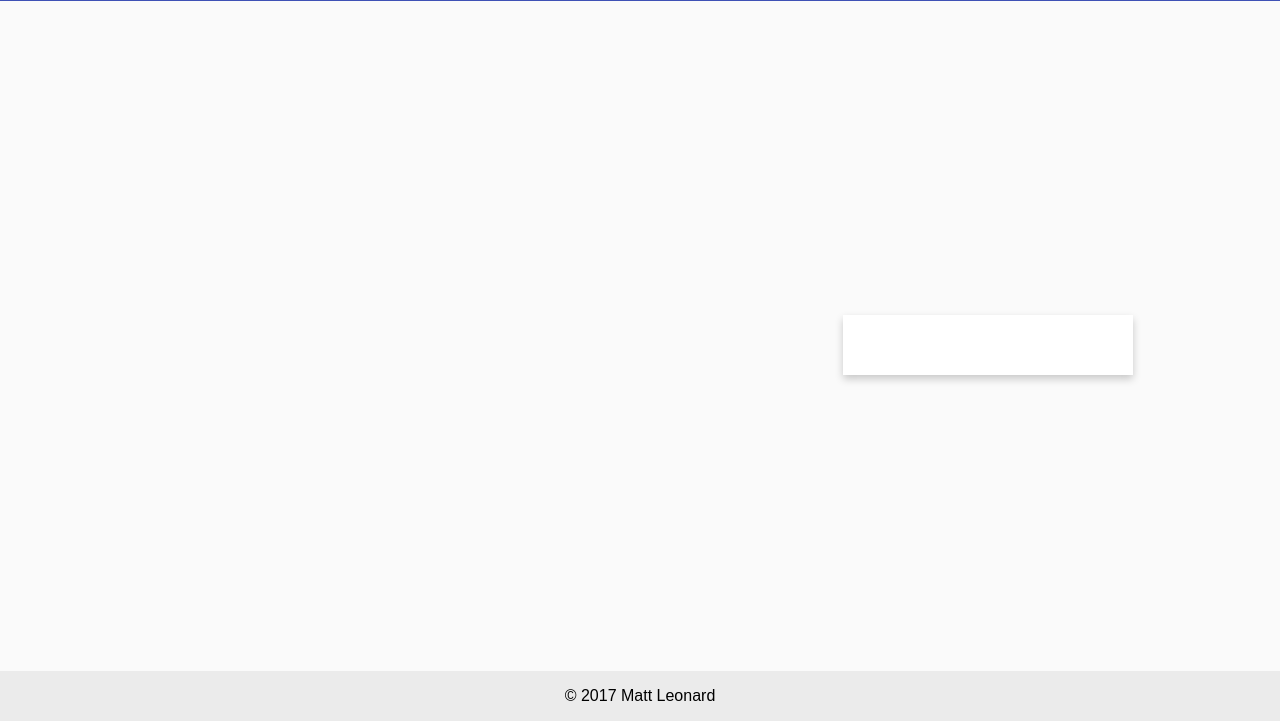
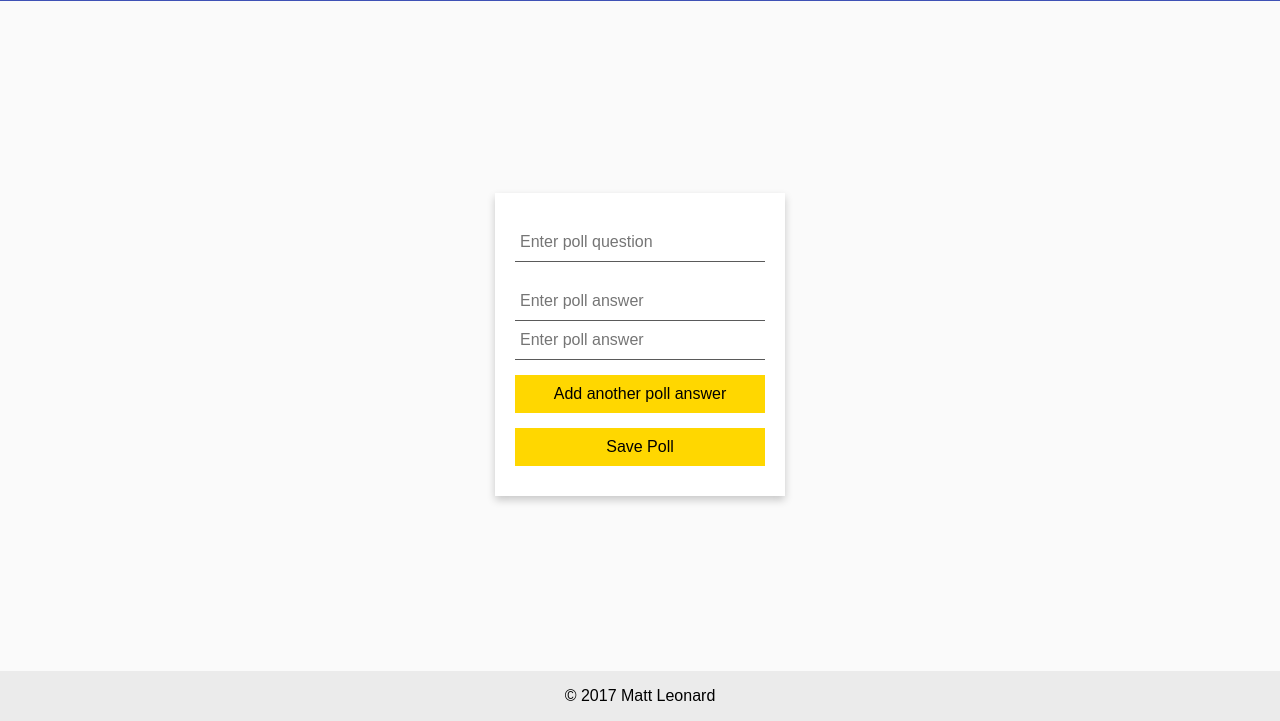
Before and after one commit to matty22/VotingApp, a website: page public/addpoll.html in a window 1280 px wide. Shown: the part 79-800 px from the top of the page. Drawn offline with nearby package versions, Linux system fonts and the light colour scheme; no server answers.

Commit message:
added addpoll.html and addpoll.js. Can now add a new poll and POST to mongodb

```diff
--- a/public/poll.html
+++ b/public/addpoll.html
@@ -8,7 +8,6 @@
     <meta name="description" content="">
     <meta name="author" content="">
     <link rel="icon" href="../../favicon.ico">
-    <script src="https://cdnjs.cloudflare.com/ajax/libs/Chart.js/2.6.0/Chart.min.js"></script>
     <title>The Vote-tastic Voting Machine</title>
     <!-- Styles for poll page -->
     <link rel="stylesheet" href="../stylesheets/pollsStyle.css">
@@ -30,15 +29,19 @@
     </header>
     <h3 id="pollTitle"></h3>
     <main id="mainBody">
-      <canvas id="myChart" width="400" height="400"></canvas>
       <div>
-        <form id="pollOptionsForm" method="put">
+        <form id="newPollForm" method="put">
+          <input id="pollQuestionField" type="text" placeholder="Enter poll question">
+          <input id="answer1" type="text" placeholder="Enter poll answer">
+          <input id="answer2" type="text" placeholder="Enter poll answer">
+          <input id="addOptionButton" type="button" value="Add another poll answer" onclick="addPollAnswer()">
+          <input id="newPollSubmit" type="button" value="Save Poll" onclick="pollCreated()">
         </form>
       </div>
     </main>
     <footer>
       <p>&copy; 2017 Matt Leonard</p>
     </footer>
-    <script type="text/javascript" src="/javascripts/poll.js"></script>
+    <script type="text/javascript" src="/javascripts/addpoll.js"></script>
   </body>
 </html>
--- /dev/null
+++ b/public/javascripts/addpoll.js
@@ -0,0 +1,48 @@
+
+function addPollAnswer() {
+  let optionsLength = document.forms[0].length - 2;
+  if (optionsLength < 12) {
+    let index = "answer" + optionsLength;
+    let optionChild = document.createElement("input");
+    optionChild.setAttribute("type", "text");
+    optionChild.setAttribute("placeholder", "Enter poll answer")
+    optionChild.setAttribute("id", index)
+    document.getElementById("answer2").after(optionChild);
+  } else {
+    document.getElementById("addOptionButton").disabled = true;
+  }
+}
+
+
+// Function that takes newly created polls on addpoll.html page and sends to Express POST route
+function pollCreated() {
+
+  let formObj = {
+    _id: "",
+    title: "",
+    answers: []
+  }
+
+  formObj.title = document.getElementById('pollQuestionField').value;
+  document.querySelectorAll('[id^=answer]').forEach(function(element) {
+    formObj.answers.push({"label": element.value, "votes": 0})
+  });
+  console.log(formObj);
+
+
+  // Setup data object to send to Express route
+  var json = JSON.stringify(formObj);
+  var xhr = new XMLHttpRequest();
+  xhr.open('POST', 'http://localhost:3000/polls/add/data', true);
+  xhr.setRequestHeader('Content-type','application/json; charset=utf-8');
+  xhr.onload = function() {
+      if (xhr.status === 200) {
+        let redirectURL = JSON.parse(xhr.responseText);
+        window.location = redirectURL.redirect;
+      }
+      else {
+          console.error("you suck: addpoll.js page");
+      }
+  }
+  xhr.send(json);
+}
--- a/public/javascripts/poll.js
+++ b/public/javascripts/poll.js
@@ -115,7 +115,7 @@ function buildChart(dataObj) {
               labels: chartDataObj.labels,
               datasets: [{
                     data: chartDataObj.data,
-                    backgroundColor: ["#9c27b0", "#ff5722", "#795548", "#2196f3", "#e91e63", "#607d8b", "#4caf50", "#f44336", "#cddc39", "#ffeb3b", "#00bcd4", "#9e9e9e"]
+                    backgroundColor: ["#9c27b0", "#ff5722", "#2196f3", "#795548", "#e91e63", "#607d8b", "#4caf50", "#f44336", "#cddc39", "#ffeb3b", "#00bcd4", "#9e9e9e"]
                 }]
           }
         }
--- a/public/stylesheets/pollStyle.css
+++ b/public/stylesheets/pollStyle.css
@@ -1,11 +1,6 @@
 
 #pollTitle {
   align-self: center;
-}
-
-#mainBody {
-  display: flex;
-  justify-content: space-around;
 }
 
 canvas {
@@ -22,11 +17,23 @@ form span {
   margin-bottom: 5px;
 }
 
+#pollQuestionField {
+  margin-bottom: 20px;
+}
+
+input[type="text"] {
+  border: 0;
+  outline: 0;
+  border-bottom: 1px solid #5a5a5a;
+  padding: 10px 5px;
+  font-size: 16px;
+}
+
 input[type="button"] {
   margin-top: 15px;
   font-size: 16px;
   border: 0;
-  padding: 10px 0px;
+  padding: 10px 5px;
   background-color: gold;
   color: #000000;
   transition: 0.3s;
```
Also changed, not shown: routes/polls.js (+13 -3 lines).
